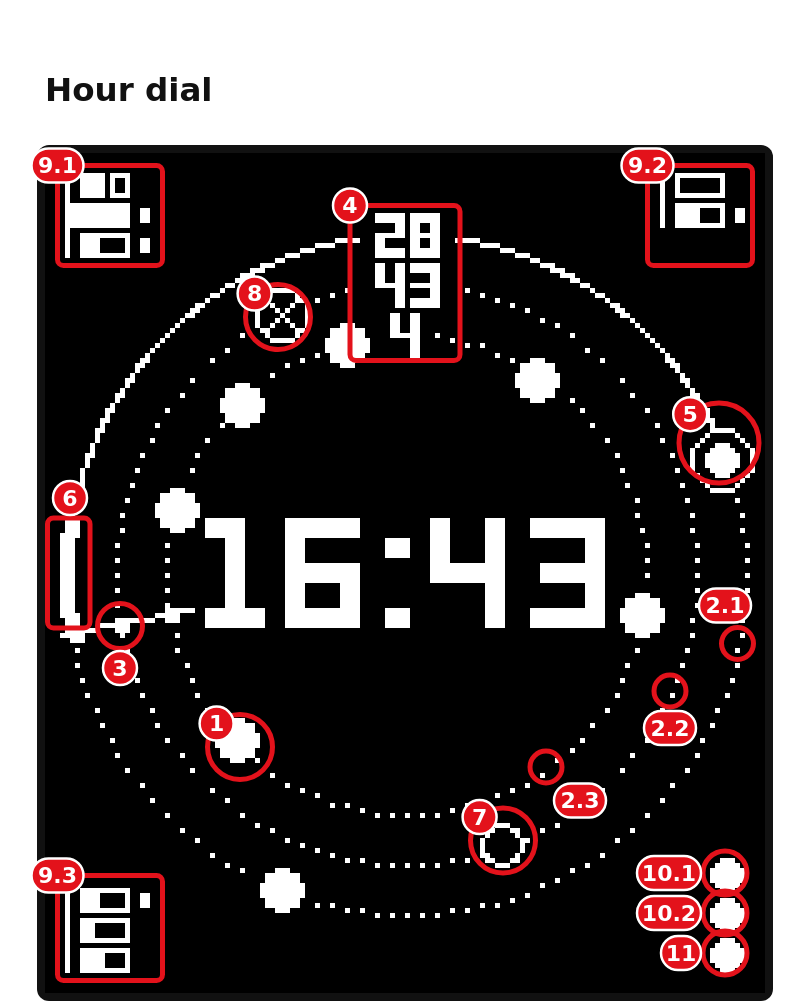
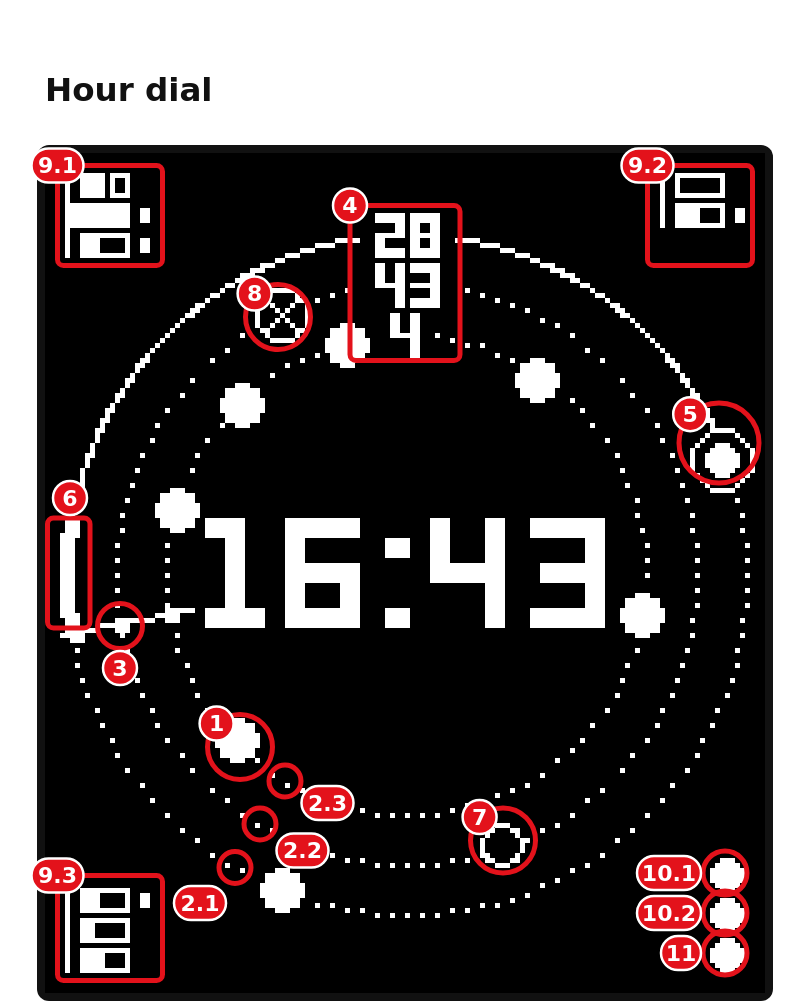
Before and after one commit to jdavis-codes/MBTA-PEBBLE, a website: page docs/watch-guide.html in a window 1280 px wide. Shown: the part 4685-5686 px from the top of the page, without its empty margins (235-1039 px from the left). Drawn offline with Linux system fonts and the light colour scheme.

Commit message:
Hour dial narrow guide: ring markers sit beside the highlighted train
Co-Authored-By: Claude Fable 5.2 <noreply@anthropic.com>
Claude-Session: https://claude.ai/code/session_018kUttcRWv8pxFU9anVHVt8

```diff
--- a/docs/watch-guide.html
+++ b/docs/watch-guide.html
@@ -113,7 +113,7 @@ dial:{name:'Hour dial',img:'screen-guide-dial.png',y0:150,items:[
 ],
 mobile:[
  {title:'Trains',body:'Each dot is a train, at the minute it departs. Only the next hour is shown.',marks:[{circ:[39,118.8,6.5]}]},
- {title:'Station rings',body:'One ring for each station: {1} station 1, {2} station 2, {3} station 3.',marks:[{circ:[138.5,98.1,3.2],badge:[136,90.5]},{circ:[125,107.6,3.2],badge:[125,115]},{circ:[100.2,122.8,3.2],badge:[107,129.5]}]},
+ {title:'Station rings',body:'One ring for each station: {1} station 1, {2} station 2, {3} station 3.',marks:[{circ:[38,142.9,3.2],badge:[31,150]},{circ:[43,134.2,3.2],badge:[51.5,139.5]},{circ:[48,125.6,3.2],badge:[56.5,130]}]},
  {title:'The hand',body:'Points at the current minute. Trains just clockwise of it leave soonest.',marks:[{circ:[15,94.6,4.5],badge:[15,103]}]},
  {title:'Minutes to departure',body:'Minutes until each station’s next departure. Changes sides at quarter past and quarter to.',marks:[{box:[61,10.5,83,41.5]}]},
  {title:'The train to leave for',body:'Its dot blinks, and a thin line runs to it from the bar beside the hand.',marks:[{circ:[134.8,58,8]}]},
```
Also changed, not shown: docs/guide-dial-mobile.png.
